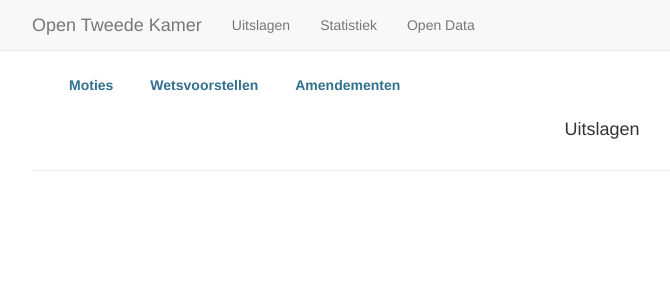
After one commit to openkamer/openkamer, a Django app: page /uitslagen/ in a window 1280 px wide. The commit adds this page. Shown: the top 300 px of the page, without its empty margins (38-708 px from the left). Run offline with Django 3.2, Linux system fonts and the light colour scheme; some libraries are stand-ins or nearby versions.

Commit message:
Initial voting view and template

```diff
--- a/website/settings.py
+++ b/website/settings.py
@@ -26,7 +26,7 @@ INSTALLED_APPS = (
     'django.contrib.staticfiles',
     'bootstrap3', #bootstrap3 see: https://github.com/dyve/django-bootstrap3
     'website',
-    'voting'
+    'voting',
 )
 
 MIDDLEWARE_CLASSES = (
--- /dev/null
+++ b/website/templates/website/votings.html
@@ -0,0 +1,22 @@
+{% extends "website/base.html" %}
+
+{% load bootstrap3 %}
+{% block content %}
+
+<div class="subnav subnav subnav-fixed-top">
+  <div class="container">
+    <ul class="nav navbar-nav">
+      <li><a href="/uitslagen/moties/"><b class="text-info">{% bootstrap_icon "plus" %}<font style="padding-left:0.5em;">Moties</font></b></a></li>
+      <li><a href="/uitslagen/wetsvoorstellen/"><b class="text-info">{% bootstrap_icon "plus" %}<font style="padding-left:0.5em;">Wetsvoorstellen</font></b></a></li>
+      <li><a href="/uitslagen/amendementen/"><b class="text-info">{% bootstrap_icon "plus" %}<font style="padding-left:0.5em;">Amendementen</font></b></a></li>
+    </ul>
+  </div>
+</div>
+
+<div class="row">
+
+  <div class="col-lg-12">
+    <div align="center"><h4>Uitslagen</h4></div>
+  </div>
+</div>
+{% endblock %}
--- a/website/urls.py
+++ b/website/urls.py
@@ -2,8 +2,10 @@ from django.conf.urls import patterns, include, url
 from django.contrib import admin
 
 from website.views import HomeView
+from website.views import VotingsView
 
 urlpatterns = patterns('',
                        url(r'^$', HomeView.as_view()),
+                       url(r'^uitslagen/', VotingsView.as_view()),
                        url(r'^admin/', include(admin.site.urls)),
                        )
--- a/website/views.py
+++ b/website/views.py
@@ -12,3 +12,12 @@ class HomeView(TemplateView):
     def get_context_data(self, **kwargs):
         context = super(HomeView, self).get_context_data(**kwargs)
         return context
+
+
+class VotingsView(TemplateView):
+    template_name = "website/votings.html"
+    context_object_name = "votings"
+
+    def get_context_data(self, **kwargs):
+        context = super(VotingsView, self).get_context_data(**kwargs)
+        return context
```
Also changed, not shown: website/templates/website/index.html (+2 -13 lines).
